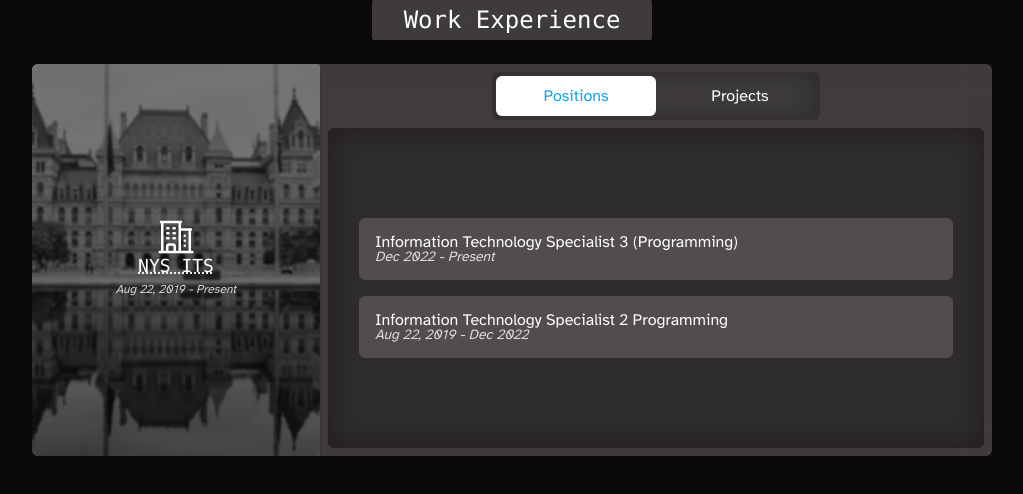
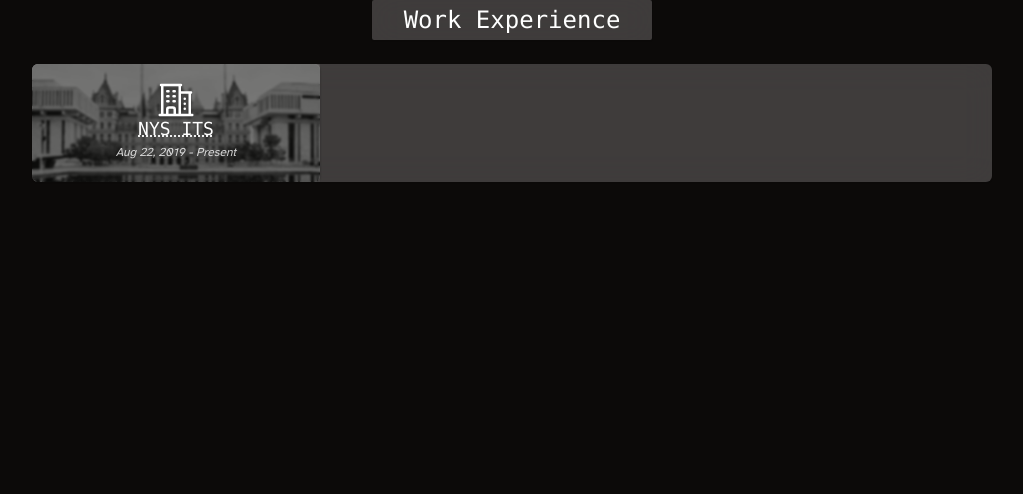
Before and after one commit to rarmenia/rarmenia-web, a Next.js app: page /portfolio/sections/Work/Work in a window 1280 px wide. Shown: the top 494 px of the page, without its empty margins (128-1151 px from the left). Built offline with nearby package versions, Linux system fonts and the light colour scheme.

Commit message:
building

```diff
--- /dev/null
+++ b/src/components/AbbrOrText.tsx
@@ -0,0 +1,25 @@
+interface Props {
+  data?: [string] | [string, string];
+  hideLoading?: boolean
+}
+
+const AbbrOrText = (props: Props) => {
+
+  if (!props.data) return <></>;
+
+  const content = props.data[0];
+  const full = props.data[1] ?? undefined;
+
+  return (
+    <>
+      {props.data && (
+        <>
+          {full ? <abbr title={full}>{content}</abbr> : <span>{content}</span>}
+        </>
+      )}
+    </>
+  );
+
+}
+
+export default AbbrOrText;
--- a/src/pages/portfolio/sections/Work/WorkCard.tsx
+++ b/src/pages/portfolio/sections/Work/WorkCard.tsx
@@ -1,3 +1,5 @@
+import AbbrOrText from '@components/AbbrOrText';
+import DataImage from '@components/DataImage';
 import GlassCard from '@components/GlassCard';
 import { Tab } from '@headlessui/react';
 import { BuildingOffice2Icon } from '@heroicons/react/24/outline';
@@ -17,7 +19,7 @@ const WorkImageCover = ({ work }: Props) => {
       {work && work.cover &&
         (
           <div className='absolute inset-0 -z-10'>
-            <Image src={work.cover?.src ?? ''} alt={work.cover?.alt ?? 'workplace img'} fill={true} className='object-cover grayscale group-hover:grayscale-0 group-hover:scale-[1.025] transition-all' />
+            <DataImage image={work.cover} />
           </div>
         )
       }
@@ -27,9 +29,9 @@ const WorkImageCover = ({ work }: Props) => {
   const InfoCover = () => (
     <div className='h-full w-full flex flex-col items-center justify-center bg-stone-950/30 backdrop-blur-[1px] group-hover:backdrop-blur-0 p-4'>
       <BuildingOffice2Icon className='h-10' />
-      <div className='text-lg/none font-mono'><abbr title={work.employer[1] ?? work.employer[0]}>{work.employer[0]}</abbr></div>
+      <div className='text-lg/none font-mono'><AbbrOrText data={work?.employer ?? undefined} /></div>
       <div className='flex flex-row text-xs/none items-center my-2 gap-2 italic text-white/80'>
-        {fancyFrame(work.frame)}
+        {fancyFrame(work?.frame)}
       </div>
     </div>
   );
@@ -50,7 +52,7 @@ const WorkInformation = ({ work }: Props) => {
   const tabSelected = [tabClasses, selectedClasses].join(' ');
   const tabUnselected = [tabClasses, unselectedClasses].join(' ');
 
-  const tabs = ['About', 'Positions', 'Projects'].slice(work.blurbTarget ? 0 : 1);
+  // const tabs = ['About', 'Positions', 'Projects'].slice(work.blurbTarget ? 0 : 1);
 
   const Position = ({ position }: { position: Position }) => (
     <div className='bg-stone-300/20 text-white p-4 w-11/12 rounded-md flex flex-col gap-4'>
@@ -63,20 +65,19 @@ const WorkInformation = ({ work }: Props) => {
 
   return (
     <div className='p-2 flex flex-col items-center w-full gap-2'>
-      <Tab.Group>
+      {/* <Tab.Group>
         <Tab.List className='flex flex-row gap-2 w-11/12 min-w-[15rem] md:w-10/12 lg:w-3/4 xl:w-1/2 items-center p-1 bg-stone-950/40 rounded-md overflow-hidden backdrop-blur-lg'>
           {tabs.map(tab => (
             <Tab key={tab} className={({ selected }) => selected ? tabSelected : tabUnselected}>{tab}</Tab>
           ))}
         </Tab.List>
         <Tab.Panels className='w-full grow bg-stone-950/60 rounded-md backdrop-blur-lg min-h-[20rem] max-h-[20rem] overflow-auto p-1 grid place-items-center'>
-          {work.blurbTarget && (<Tab.Panel>ABOUT</Tab.Panel>)}
           <Tab.Panel className='flex flex-col gap-4 items-center w-full'>
             {work.positions.map((position, index) => <Position key={index} {...{ position }} />)}
           </Tab.Panel>
           <Tab.Panel>PROJECTS</Tab.Panel>
         </Tab.Panels>
-      </Tab.Group>
+      </Tab.Group> */}
     </div>
   )
 }
--- a/src/utils/data-decode.ts
+++ b/src/utils/data-decode.ts
@@ -10,7 +10,8 @@ export function locationString(
   }, '');
 }
 
-export function fancyFrame(frame: [string] | [string, string]): string {
+export function fancyFrame(frame?: [string] | [string, string]): string {
+  if (!frame) return '';
   return `${fancyDate(frame[0])} - ${fancyDate(frame[1])}`;
 }
 
```
